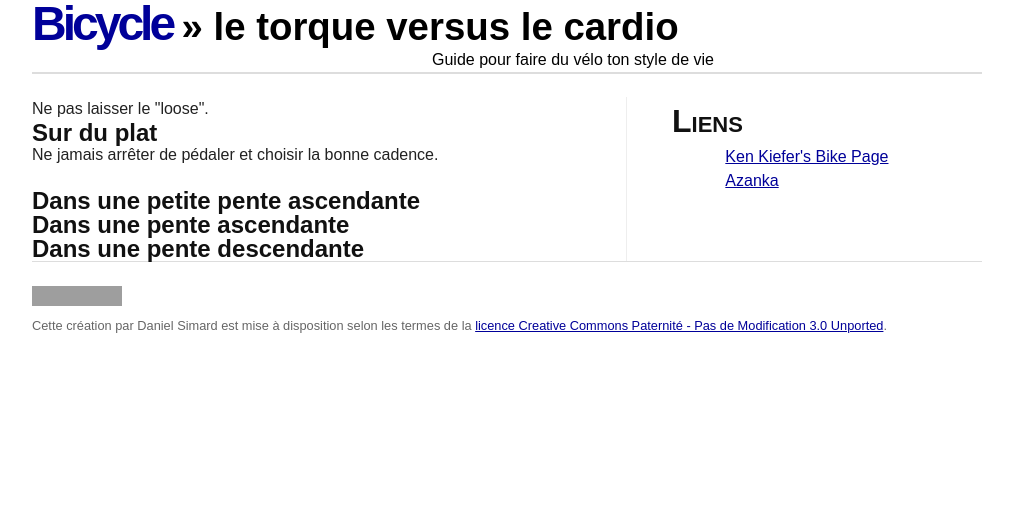
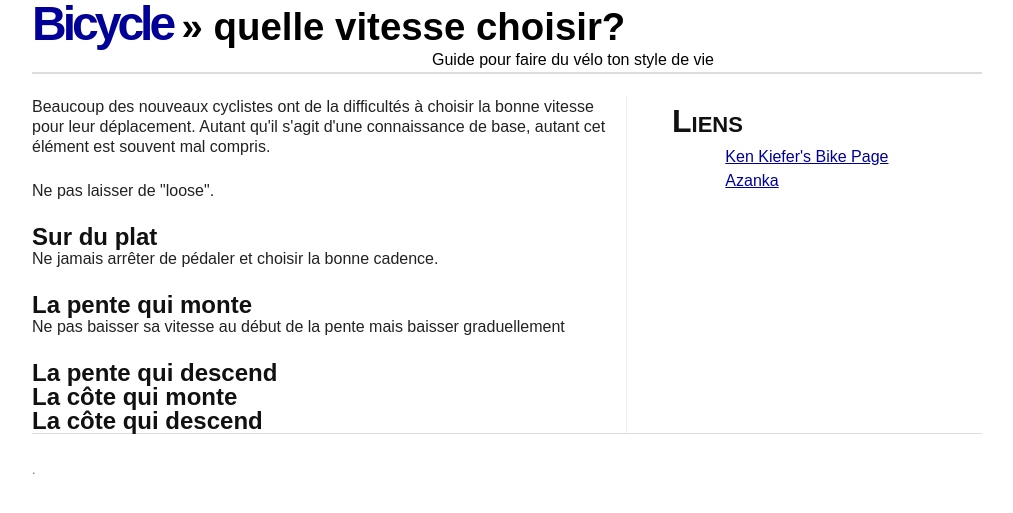
Before and after one commit to dsimard/bicycle, a Jekyll site: the page built from vitesse.html, in a window 1280 px wide. Shown: the top 513 px of the page, without its empty margins (133-1146 px from the left). Built offline with Jekyll 4.4.1, drawn with Linux system fonts in a browser that asks for light colours; nearby versions of some CDN libraries; Markdown is read by kramdown in place of the engine named in the settings; grey boxes are pictures that could not be loaded.

Commit message:
more writing

```diff
--- a/_layouts/main.html
+++ b/_layouts/main.html
@@ -28,7 +28,7 @@
     </div>
     <hr />
     <div id="footer" class="small quiet">
-      <a rel="license" href="http://creativecommons.org/licenses/by-nd/3.0/"><img alt="Contrat Creative Commons" style="border-width:0" src="http://i.creativecommons.org/l/by-nd/3.0/88x31.png" /></a><br />Cette <span xmlns:dc="http://purl.org/dc/elements/1.1/" href="http://purl.org/dc/dcmitype/Text" rel="dc:type">création</span> par <span xmlns:cc="http://creativecommons.org/ns#" property="cc:attributionName">Daniel Simard</span> est mise à disposition selon les termes de la <a rel="license" href="http://creativecommons.org/licenses/by-nd/3.0/">licence Creative Commons Paternité - Pas de Modification 3.0 Unported</a>.
+      <!--a rel="license" href="http://creativecommons.org/licenses/by-nd/3.0/"><img alt="Contrat Creative Commons" style="border-width:0" src="http://i.creativecommons.org/l/by-nd/3.0/88x31.png" /></a><br />Cette <span xmlns:dc="http://purl.org/dc/elements/1.1/" href="http://purl.org/dc/dcmitype/Text" rel="dc:type">création</span> par <span xmlns:cc="http://creativecommons.org/ns#" property="cc:attributionName">Daniel Simard</span> est mise à disposition selon les termes de la <a rel="license" href="http://creativecommons.org/licenses/by-nd/3.0/">licence Creative Commons Paternité - Pas de Modification 3.0 Unported</a-->.
     </div>
   </div>
   <script type="text/javascript">
--- a/index.html
+++ b/index.html
@@ -15,7 +15,6 @@ title: comment faire du vélo
   <li><a href="index.html">Comment choisir un vélo?</a></li>
   <li><a href="index.html">Pourquoi avoir un cat-eye?</a></li>
   <li><a href="index.html">Choisir le cadre ou les composantes?</a></li>
-  <li><a href="index.html">Quelle vitesse choisir?</a></li>
   <li><a href="index.html">Utiliser ses oreilles</a></li>
   <li><a href="index.html">Comment handler le trafic</a></li>
   <li><a href="index.html">Type de randonnée</a></li-->
--- a/torque.html
+++ b/torque.html
@@ -3,7 +3,7 @@ layout: main
 title: Le torque versus le cardio
 ---
 <p>
-En vélo, il existe deux types de <a href="cadence.html">cadence</a> :
+En vélo, il existe deux types de <a href="rpm.html">cadence</a> :
 le <strong>torque</strong> et le <strong>cardio</strong>
 <span class="quiet">(ce ne sont pas
 leur nom officiel mais des noms que j'ai choisi moi-même)</span>.
--- a/vitesse.html
+++ b/vitesse.html
@@ -1,10 +1,21 @@
 ---
 layout: main
-title: Le torque versus le cardio
+title: Quelle vitesse choisir?
 ---
-Ne pas laisser le "loose".
+<p>
+Beaucoup des nouveaux cyclistes ont de la difficultés à choisir
+la bonne vitesse pour leur déplacement. Autant qu'il s'agit d'une
+connaissance de base, autant cet élément est souvent mal compris.
+</p>
+<p>
+Ne pas laisser de "loose".
+</p>
 <h3>Sur du plat</h3>
 <p>Ne jamais arrêter de pédaler et choisir la bonne cadence.</p>
-<h3>Dans une petite pente ascendante</h3>
-<h3>Dans une pente ascendante</h3>
-<h3>Dans une pente descendante</h3>
+<h3>La pente qui monte</h3>
+<p>
+Ne pas baisser sa vitesse au début de la pente mais baisser graduellement
+<p>
+<h3>La pente qui descend</h3>
+<h3>La côte qui monte</h3>
+<h3>La côte qui descend</h3>
```
